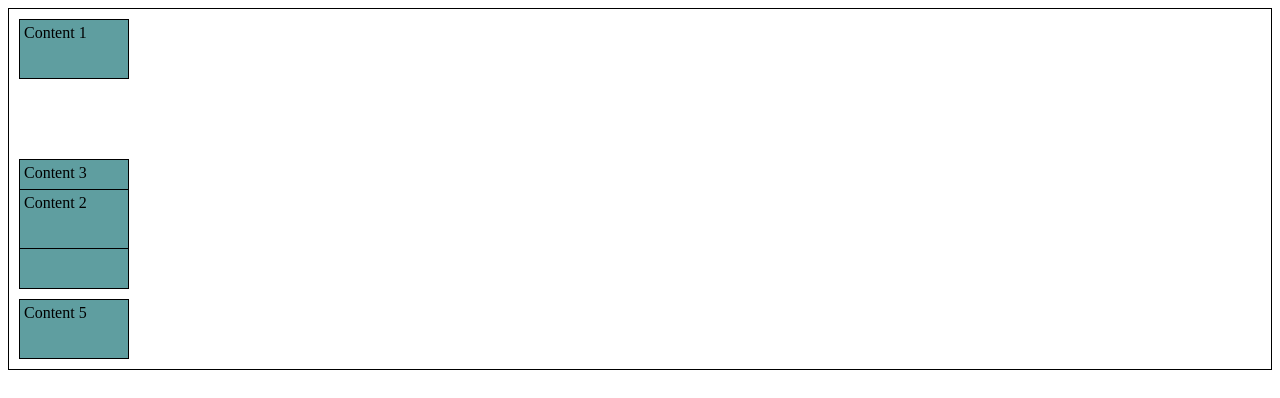
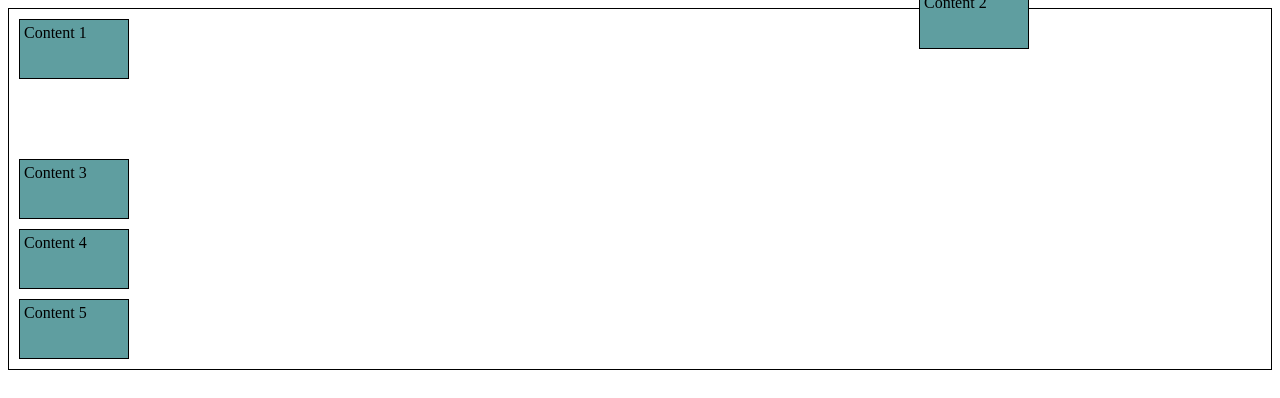
Before and after one commit to sofievd/salt-html-exercises, a plain HTML site: page css training/cssPositioning.html in a window 1280 px wide. Drawn offline with Linux system fonts and the light colour scheme.

Commit message:
Updated style in relativePosition rule.

```diff
--- a/css training/cssPositioning.html
+++ b/css training/cssPositioning.html
@@ -17,7 +17,8 @@
         }
         .relativePositioning{
             position: relative;
-            top: 100px;
+            top: -100px;
+            left: 900px;
         }
     </style>
 </head>
```
